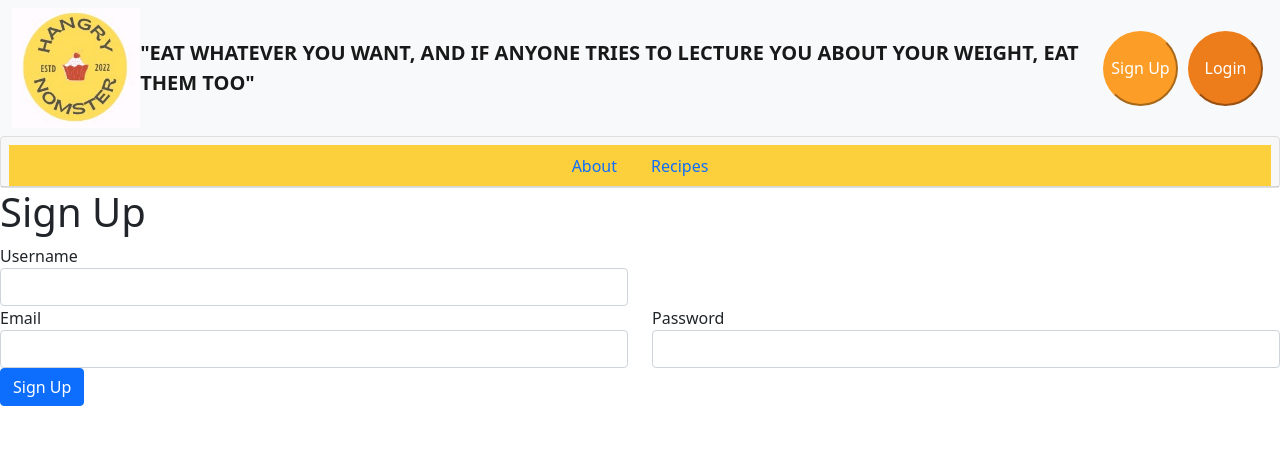
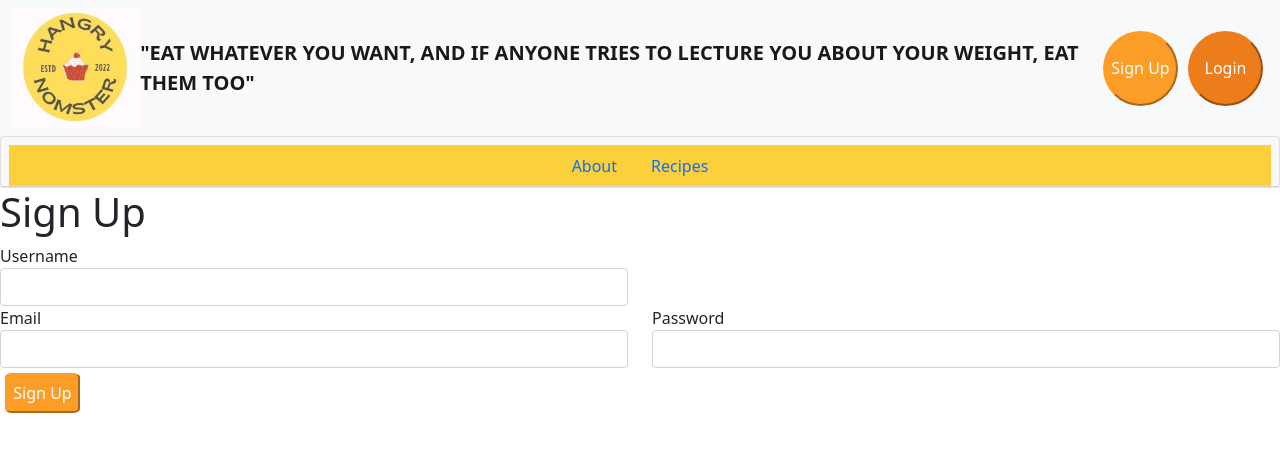
Before and after one commit to AydaMkd/milestoneProject3-frontend, a React (Create React App) app: page /sign-up in a window 1280 px wide. Shown: the top 452 px of the page. Built offline with nearby package versions, Linux system fonts and the light colour scheme; no server answers.

Commit message:
login sign in forms css

```diff
--- a/src/App.css
+++ b/src/App.css
@@ -42,3 +42,23 @@
   width: 75px;
   margin: 5px;
 }
+.signupbtn {
+  background-color: rgb(252, 157, 40);
+  color: white;
+  border-color: rgb(252, 157, 40);
+  text-align: center;
+  border-radius: 10%;
+  height: 40px;
+  width: 75px;
+  margin: 5px;
+}
+.loginbtn {
+  background-color: rgb(237, 124, 26);
+  color: white;
+  border-color: rgb(237, 124, 26);
+  text-align: center;
+  border-radius: 10%;
+  height: 40px;
+  width: 75px;
+  margin: 5px;
+}
--- a/src/users/LoginForm.js
+++ b/src/users/LoginForm.js
@@ -78,7 +78,7 @@ function LoginForm() {
                         />
                     </div>
                 </div>
-                <input className="btn btn-primary" type="submit" value="Login" />
+                <input className="loginbtn" type="submit" value="Login" />
             </form>
         </main>
     )
--- a/src/users/SignUpForm.js
+++ b/src/users/SignUpForm.js
@@ -67,7 +67,7 @@ function SignUpForm() {
 						/>
 					</div>
 				</div>
-				<input className="btn btn-primary" type="submit" value="Sign Up" />
+				<input className="signupbtn" type="submit" value="Sign Up" />
 			</form>
 		</main>
 	)
```
